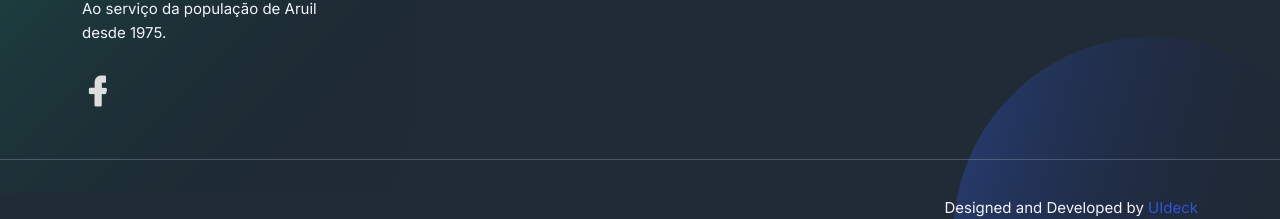
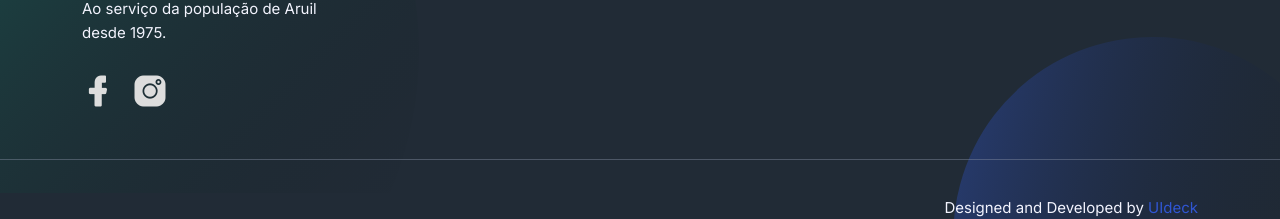
Before and after one commit to srdaruilense/srdaruilense.github.io, a website: page 404.html in a window 1280 px wide. Shown: the part 555-774 px from the top of the page. Drawn offline with Linux system fonts and the light colour scheme.

Commit message:
Instagram em todas as páginas

```diff
--- a/404.html
+++ b/404.html
@@ -129,6 +129,11 @@
                       <i class="lni lni-32 lni-facebook-filled"></i>
                     </a>
                   </li>
+				  <li>
+                    <a href="https://www.instagram.com/srdaruil/">
+                      <i class="lni lni-32 lni-instagram-filled"></i>
+                    </a>
+                  </li>
                 </ul>
               </div>
             </div>
```
Also changed, not shown: bylaws.html (+5 -0 lines), reports.html (+5 -0 lines), team.html (+5 -0 lines).
